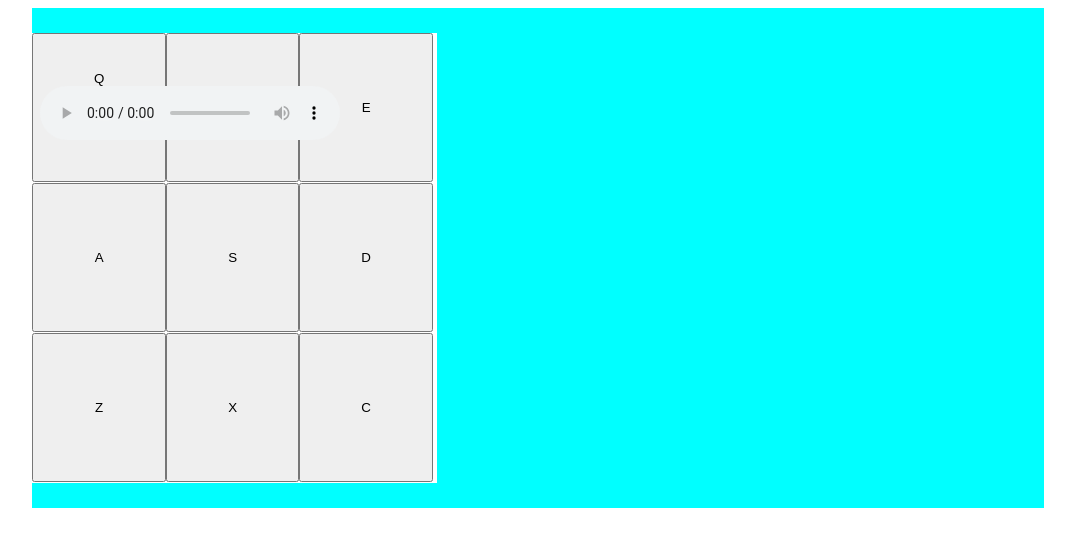
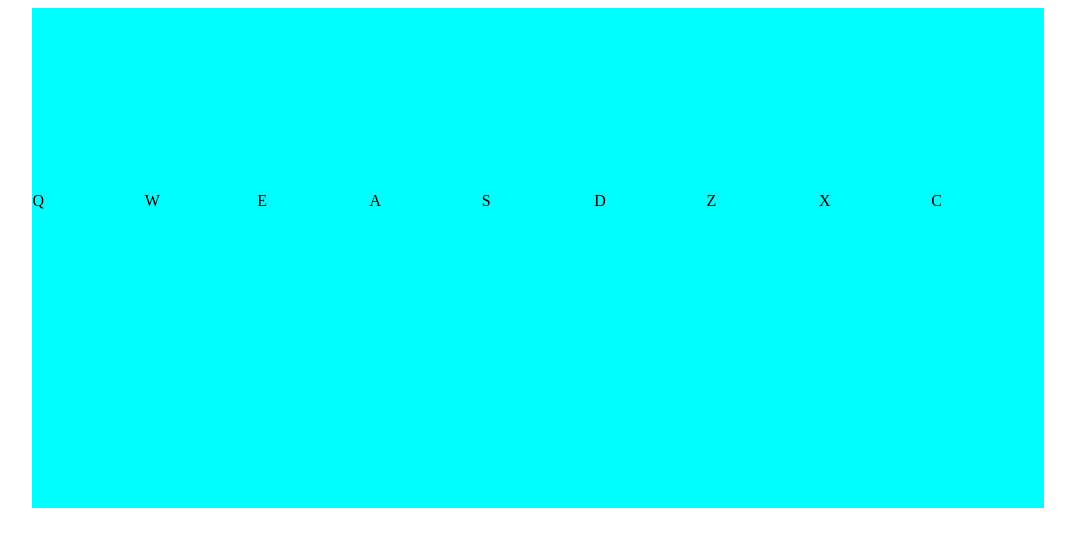
Before and after one commit to ianflynnwork/drum-machine, a React (Create React App) app: page / in a window 1280 px wide. Shown: the top 546 px of the page, without its empty margins (102-1177 px from the left). Built offline with nearby package versions, Linux system fonts and the light colour scheme.

Commit message:
drumpad audio functionality

```diff
--- a/src/App.js
+++ b/src/App.js
@@ -1,12 +1,38 @@
-import React from "react";
-import DrumPads from "./comps/DrumPads";
+import React, { useState } from "react";
+import DrumPad from "./comps/DrumPad";
 
 
 function App() {
+  const [soundText, setSoundText] = useState('');
+
+  const drumData = [
+    {keyCode: 81, id: 'snare1', letter: 'Q', src: 'https://drumsoundz.com/Snare1.wav'},
+    {keyCode: 87, id: 'snare2', letter: 'W', src: 'https://drumsoundz.com/Snare2.wav'},
+    {keyCode: 69, id: 'snare3', letter: 'E', src: 'https://drumsoundz.com/Snare3.wav'},
+    {keyCode: 65, id: 'closed-hat', letter: 'A', src: 'https://drumsoundz.com/Hat%20Closed.wav'},
+    {keyCode: 83, id: 'symbol1', letter: 'S', src: 'https://drumsoundz.com/Crash-01.wav'},
+    {keyCode: 68, id: 'symbol2', letter: 'D', src: 'https://drumsoundz.com/Crash-02.wav'},
+    {keyCode: 90, id: 'symbol3', letter: 'Z', src: 'https://drumsoundz.com/Crash-03.wav'},
+    {keyCode: 88, id: 'bass1', letter: 'X', src: 'https://drumsoundz.com/Bassdrum-02.wav'},
+    {keyCode: 67, id: 'bass2', letter: 'C', src: 'https://drumsoundz.com/Bassdrum-03.wav'},
+    //{id: 'bass3', letter: 'V', src: 'https://drumsoundz.com/Bassdrum-04.wav'},
+    //{id: 'sfx1', letter: 'F', src: 'https://drumsoundz.com/SFX-03.wav'},
+    //{id: 'sfx2', letter: 'R', src: 'https://drumsoundz.com/SFX-04.wav'},
+    //{id: 'sfx3', letter: 'T', src: 'https://drumsoundz.com/Tom%20H.wav'},
+    //{id: 'sfx4', letter: 'G', src: 'https://drumsoundz.com/Tom%20L.wav'}
+  ];
+
   return (
     <div id='drum-machine'>
       <div id="display"></div>
-      <DrumPads />
+      {drumData.map(pad => (
+        <DrumPad
+          pad={pad}
+          key={pad.id}
+          setSoundText={ setSoundText }
+        />
+      ))}
+
     </div>
   );
 }
--- /dev/null
+++ b/src/comps/DrumPad.js
@@ -0,0 +1,41 @@
+import { useEffect } from "react";
+
+
+
+function DrumPad({ pad }) {
+
+    useEffect(() => {
+        document.addEventListener('keydown', handleKeyPress);
+        return () => {
+            document.removeEventListener('keydown', handleKeyPress)
+        };
+    }, [])
+
+    const handleKeyPress = (e) => {
+        if(e.keyCode === pad.keyCode){
+            playSound();
+
+        }
+    }
+    const playSound = () => {
+        const audioTag = document.getElementById(pad.letter);
+        audioTag.play();
+    }
+
+
+    return (
+        <div
+        className="drum-pad"
+        id={pad.id}
+        onClick={playSound}>
+            <p>{pad.letter}</p>
+            <audio
+                src={pad.src}
+                className="clip"
+                id={pad.letter}>
+            </audio>
+        </div>
+    )
+}
+
+export default DrumPad;
```
